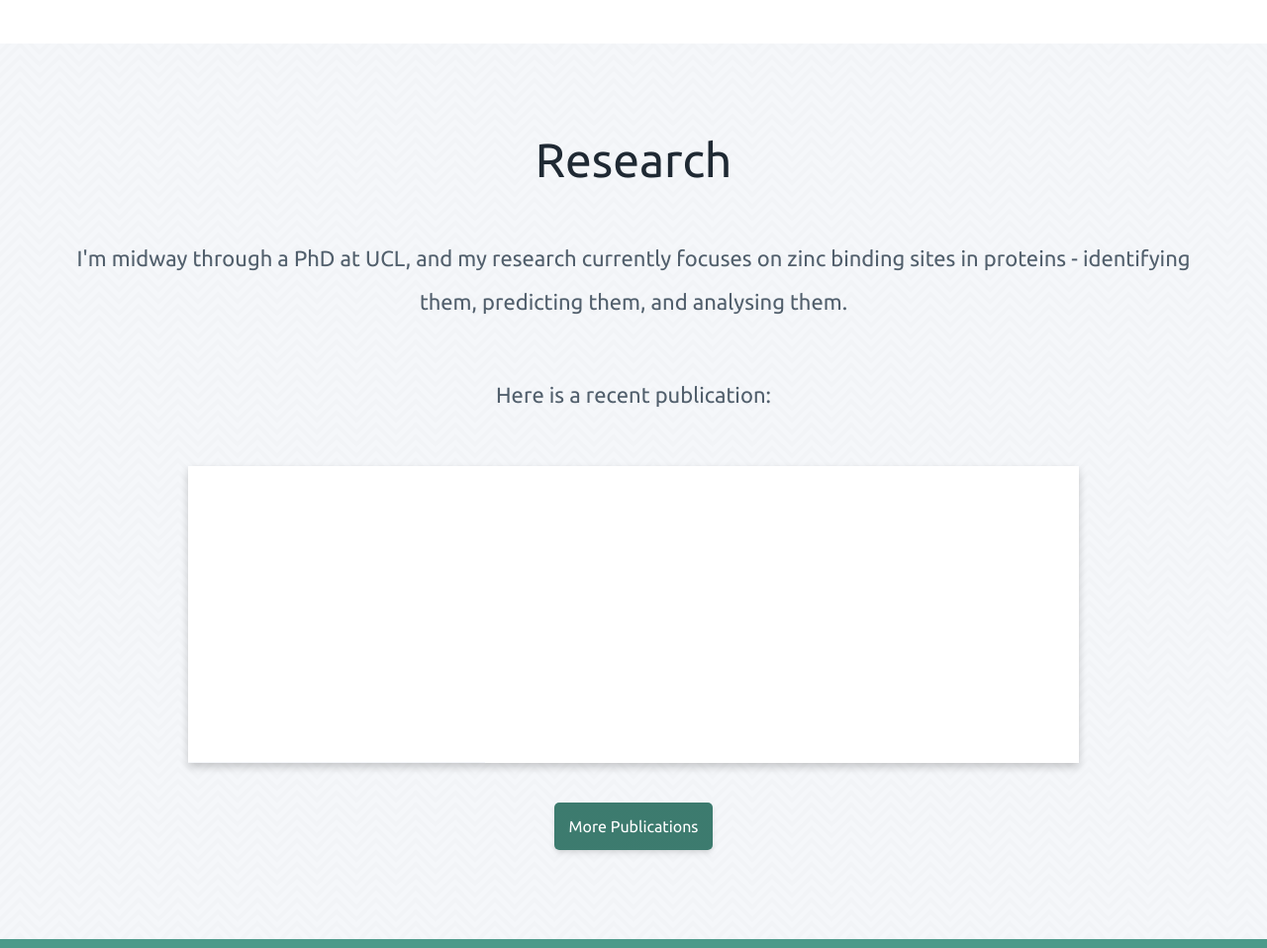
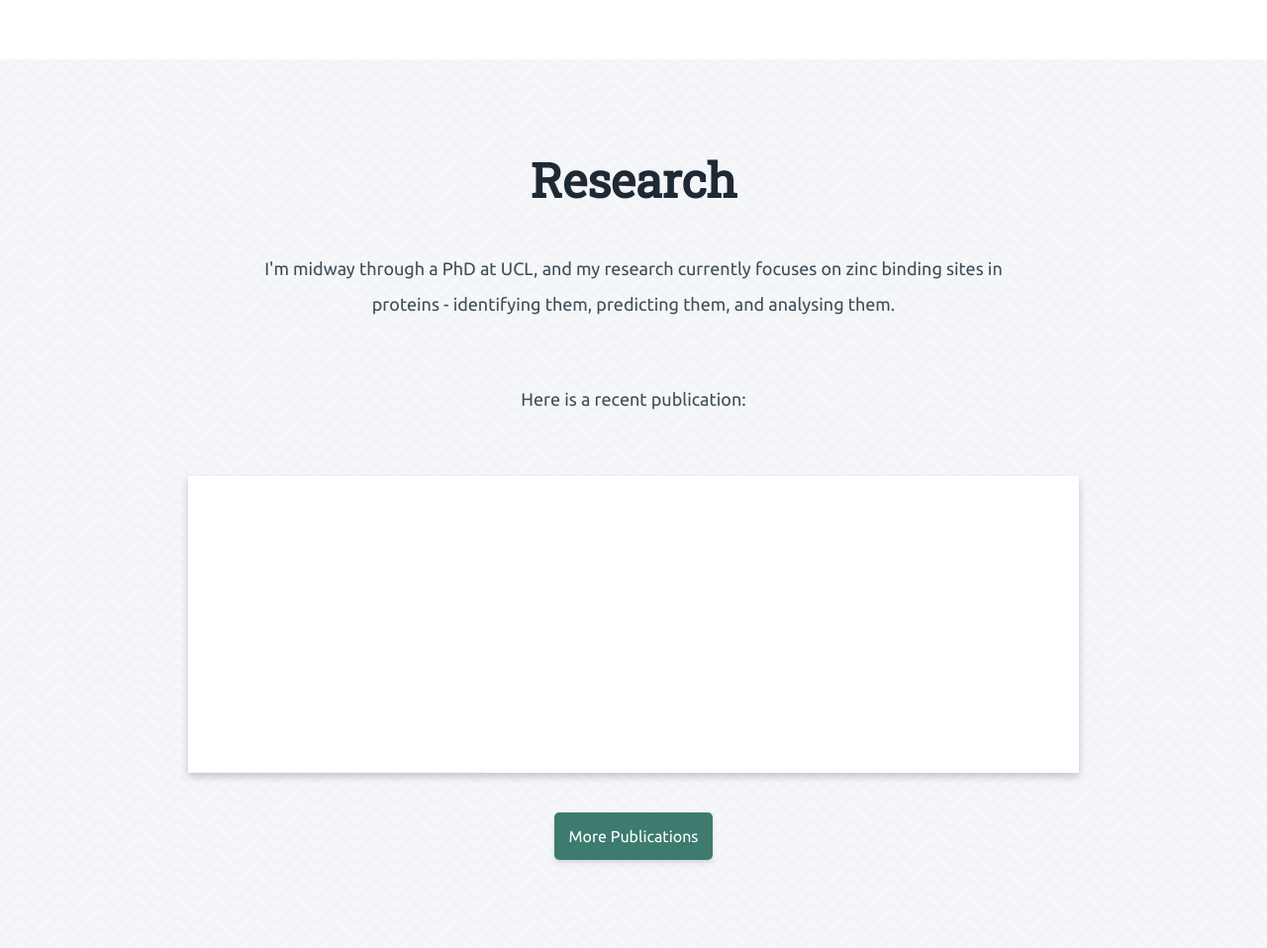
Before and after one commit to samirelanduk/samireland.com, a Django app: template core/templates/home.html in a window 1280 px wide. Shown: the part 2280-3238 px from the top of the page at 99% size. Run offline with Django 3.2, Linux system fonts and the light colour scheme; the template is opened without the code that fills it, so the values that code supplies are empty; style sheets or scripts are compiled from the project's sources; some libraries are stand-ins or nearby versions.

Commit message:
CSS tweaks

```diff
--- a/core/models.py
+++ b/core/models.py
@@ -131,4 +131,4 @@
 delete_project, save_project = manage(Project, name="name", files=["image"])
 delete_article, save_article = manage(Article, name="id", files=["image"])
 delete_pub, save_pub = manage(Period, name="id", files=["image", "pdf"])
-delete_media, save_media = manage(Period, name="name", files=["mediafile"])
+delete_media, save_media = manage(MediaFile, name="name", files=["mediafile"])
--- a/core/static/css/_articles.scss
+++ b/core/static/css/_articles.scss
@@ -3,7 +3,7 @@
         margin: 50px 0px;
         font-family: Montserrat;
 
-        p, li {
+        p, li, h2 {
             color: $gray-8;
             font-size: 14px;
             line-height: 1.6;
@@ -12,6 +12,12 @@
 
         code {
             font-size: 8px;
+        }
+
+        h2 {
+            font-size: 16px;
+            margin-bottom: 10px;
+            color: $gray-10;
         }
 
     }
@@ -38,6 +44,11 @@
             code {
                 font-size: 14px;
             }
+
+            h2 {
+                font-size: 20px;
+                margin-bottom: 15px;
+            }
         }
     }
 }
@@ -50,9 +61,13 @@
             margin-left: auto;
             margin-right: auto;
 
-            p, li {
+            p, li, h2 {
                 font-size: 18px;
                 line-height: 1.75;
+            }
+
+            h2 {
+                font-size: 26px;
             }
         }
     }
--- a/core/static/css/_core.scss
+++ b/core/static/css/_core.scss
@@ -1,6 +1,8 @@
 body {
     color: $gray-10;
     font-family: Ubuntu;
+    text-size-adjust: 100%;
+    -webkit-text-size-adjust: 100%;
 }
 
 a {
@@ -20,6 +22,11 @@
 
 pre {
     padding: 20px 20px !important;
+}
+
+h1, h2, h3 {
+    font-family: $logo-font;
+    font-weight: bold;
 }
 
 .container {
@@ -87,6 +94,14 @@
         padding-left: calc((100% - 550px) / 2);
         padding-right: calc((100% - 550px) / 2);
     }
+
+    figure {
+        width: 70%;
+
+        figcaption {
+            font-size: 14px;
+        }
+    }
 }
 
 @mixin core--700() {
--- a/core/static/css/_header.scss
+++ b/core/static/css/_header.scss
@@ -15,6 +15,8 @@
 
     .authors {
         font-style: italic;
+        line-height: 1.5;
+        font-size: 12px;
     }
 
     time {
@@ -114,6 +116,10 @@
             font-size: 18px;
             margin: 24px 0px;
         }
+
+        .authors {
+            font-size: 16px;
+        }
     }
 
     header.home {
--- a/core/static/css/_home.scss
+++ b/core/static/css/_home.scss
@@ -189,6 +189,7 @@
 
             .publication-authors {
                 font-style: italic;
+                font-size: 12px;
             }
         }
     }
@@ -263,6 +264,10 @@
                 time, .publication-authors {
                     font-size: 16px;
                     margin: 10px auto;
+                }
+
+                .publication-authors {
+                    font-size: 14px;
                 }
             }
         }
@@ -443,6 +448,10 @@
                         font-size: 20px;
                         margin: 15px auto;
                     }
+
+                    .publication-authors {
+                        font-size: 16px;
+                    }
                 }
             }
         }
--- a/core/static/css/_projects.scss
+++ b/core/static/css/_projects.scss
@@ -13,6 +13,7 @@
 
     .close-button {
         display: none;
+        z-index: 10;
     }
 
     .image {
--- a/core/templates/article-card.html
+++ b/core/templates/article-card.html
@@ -1,4 +1,4 @@
-<a class="article" href="/writing/{{ article.id }}/">
+<a class="article" href="/writing/{{ article.id }}/" data-aos="fade-in">
     <div class="image"><img src="{{ article.image.url }}"></div>
     <h3>{{ article.title }}</h3>
     <time>{{ article.date }}</time>
--- a/core/templates/article.html
+++ b/core/templates/article.html
@@ -15,11 +15,9 @@
 {% block body %}
 {% include "nav.html" %}
 <article>
-    <header class="connections container">
+    <header class="container">
         <h1>{{ article.title }}</h1>
-
         <div class="author"><time>{{ article.date }}</time> &#183; Sam Ireland</div>
-
     </header>
 
     <main>
--- a/core/templates/home.html
+++ b/core/templates/home.html
@@ -66,8 +66,8 @@
 
     <section id="research" class="container zigzag">
       <h2>Research</h2>
-      <p>I'm midway through a PhD at UCL, and my research currently focuses on zinc binding sites in proteins - identifying them, predicting them, and analysing them.</p>
-      <p>Here is a recent publication:</p>
+      <p class="section-info">I'm midway through a PhD at UCL, and my research currently focuses on zinc binding sites in proteins - identifying them, predicting them, and analysing them.</p>
+      <p class="section-info">Here is a recent publication:</p>
       <div class="publications">
         {% include "publication-card.html" %}
       </div>
--- a/core/templates/project.html
+++ b/core/templates/project.html
@@ -1,6 +1,6 @@
 <div class="project" data-tech="{{ project.technologies }}">
     <img class="close-button" src="/static/images/close.svg"></img>
-    <div class="image"><img src="{{ project.image.url }}"></div>
+    <div class="image" data-aos="zoom-in"><img src="{{ project.image.url }}"></div>
     <h3>{{ project.name }}</h3>
     <div class="links">
     <a href="{{ project.github }}" target="_blank"><img src="/static/images/github-project.svg"></a>
--- a/core/templates/publication-card.html
+++ b/core/templates/publication-card.html
@@ -1,4 +1,4 @@
-<a class="publication" href="/research/{{ publication.id }}/">
+<a class="publication" href="/research/{{ publication.id }}/" data-aos="fade-in">
     <div class="image"><img src="{{ publication.image.url }}"></div>
     <div class="publication-body">
         <h3>{{ publication.title }}</h3>
--- a/core/templates/publication.html
+++ b/core/templates/publication.html
@@ -13,7 +13,7 @@
 {% block body %}
 {% include "nav.html" %}
 <article>
-    <header class="connections container">
+    <header class="container">
         <h1>{{ publication.title }}</h1>
         <time>{{ publication.date }}</time>
         <div class="authors">{{ publication.authors }}</div>
--- a/core/templates/research.html
+++ b/core/templates/research.html
@@ -21,7 +21,8 @@
 
 <section id="research" class="container">
     <div class="section-info">
-        Here are some published papers I have contributed to.
+        My PhD uses machine learning to predict zinc binding residues in proteins.
+        Here are some published papers from that, and from previous work.
     </div>
 
     <div class="publications">
```
